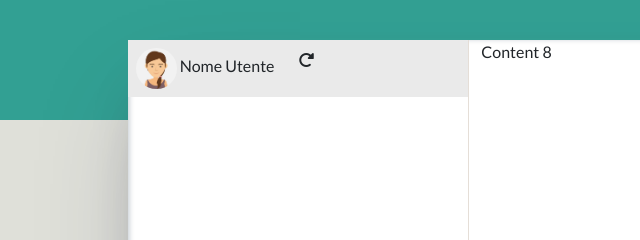
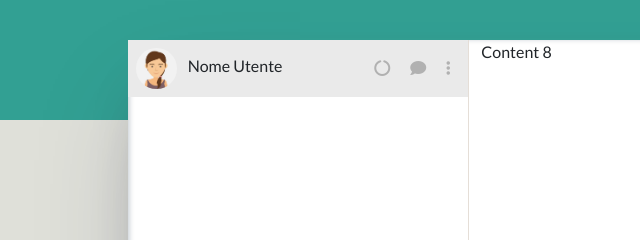
Before and after one commit to pierfrancescoscar/vue-boolzapp, a plain HTML site: page index.html in a window 1280 px wide. Shown: the top 240 px of the page, 0-640 px from the left. Drawn offline with nearby package versions, Linux system fonts and the light colour scheme.

Commit message:
ADD: sidebar header

```diff
--- a/css/style.css
+++ b/css/style.css
@@ -35,3 +35,9 @@ body {
 .side_header {
     background-color: #EAEAEA;
 }
+
+.refresh, .chat, .settings {
+    color: #B1B1B1;
+    padding: 0px 10px;
+    cursor: pointer;
+}
--- a/index.html
+++ b/index.html
@@ -31,11 +31,13 @@
                             <!-- My Profile Pic -->
                             <img class="w-25 rounded-circle" src="./img/avatar_io.jpg" alt="my-pic">
                             <!-- My Name -->
-                            <span>Nome Utente</span>
+                            <span class="ms-2">Nome Utente</span>
                         </div>
-                        <div class="col-6">
-                            <i class="fas fa-redo-alt refresh"></i>
-
+                        <!-- Actions Buttons -->
+                        <div class="col-6 d-flex justify-content-end align-items-center">
+                            <i class="fas fa-circle-notch refresh"></i>
+                            <i class="fas fa-comment chat"></i>
+                            <i class="fas fa-ellipsis-v settings"></i>
                         </div>
                     </div>
                 </div>
```
